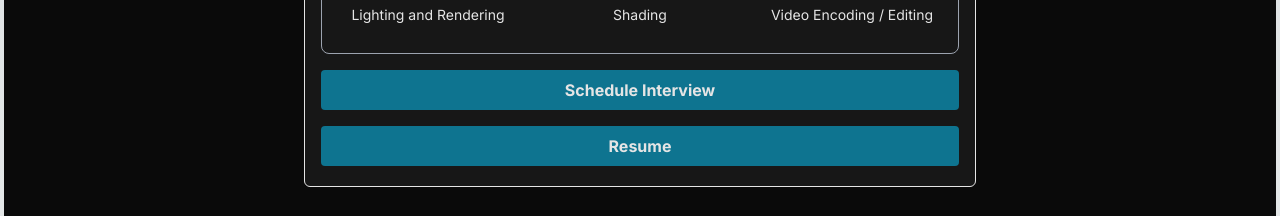
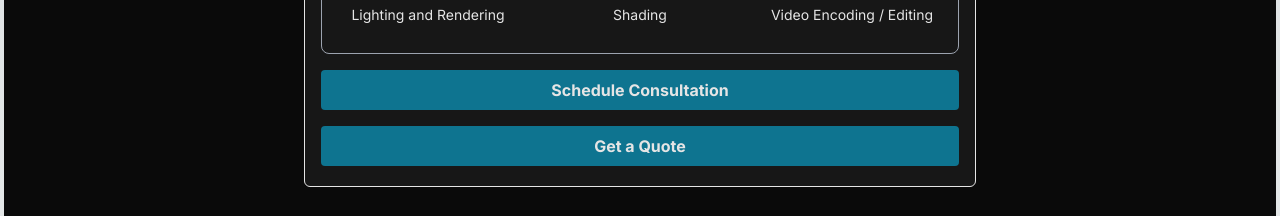
Before and after one commit to JRH89/art-portfolio, a Next.js app: page / in a window 1280 px wide. Shown: the part 524-740 px from the top of the page. Built offline with nearby package versions, Linux system fonts and the light colour scheme.

Commit message:
quote button

```diff
--- a/src/app/page.js
+++ b/src/app/page.js
@@ -58,7 +58,6 @@ export default function Home() {
   // state variables
   const [currentImageIndex, setCurrentImageIndex] = useState(0)
   const [currentVideoIndex, setCurrentVideoIndex] = useState(0)
-  const [currentGameIndex, setCurrentGameIndex] = useState(0)
 
   // Image button handlers
   const previousImage = () => {
@@ -113,10 +112,10 @@ export default function Home() {
           </div>
           <div className="flex flex-col gap-4 max-w-2xl px-3">
             <Link legacyBehavior href="https://calendly.com/jaredhooker/30min">
-              <a className="bg-cyan-700 hover:bg-cyan-800 text-neutral-200 font-bold py-2 px-4 rounded">Schedule Interview</a>
+              <a className="bg-cyan-700 hover:bg-cyan-800 text-neutral-200 font-bold py-2 px-4 rounded">Schedule Consultation</a>
             </Link>
-            <a href="/Game_Resume.pdf" className="bg-cyan-700 hover:bg-cyan-800 text-neutral-200 font-bold py-2 px-4 rounded" download>
-              Resume
+            <a href="https://www.hookerhillstudios.com/arcvizquote" className="bg-cyan-700 hover:bg-cyan-800 text-neutral-200 font-bold py-2 px-4 rounded" download>
+              Get a Quote
             </a>
           </div>
         </div>
```
